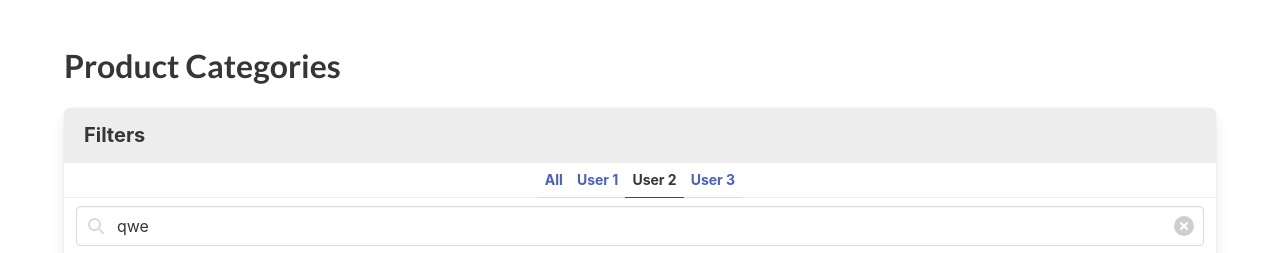
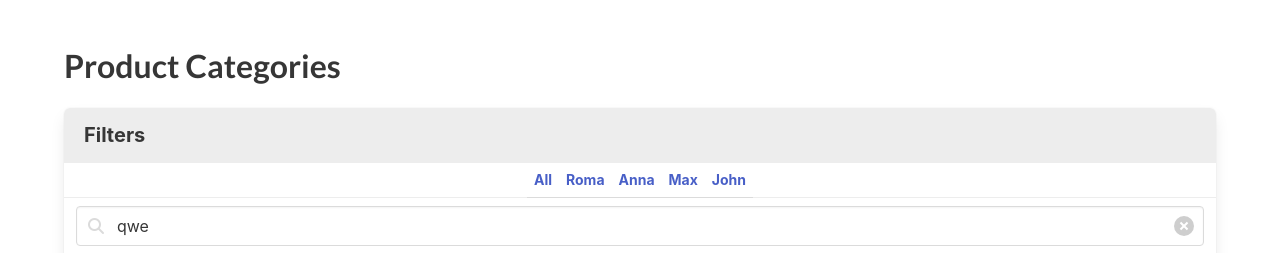
Before and after one commit to alexandra-protyanova/fe_aug23_product-categories-practice, a React (Create React App) app: page / in a window 1280 px wide. Shown: the top 253 px of the page. Built offline with nearby package versions, Linux system fonts and the light colour scheme.

Commit message:
complete task 2

```diff
--- a/src/App.jsx
+++ b/src/App.jsx
@@ -1,5 +1,5 @@
 /* eslint-disable jsx-a11y/accessible-emoji */
-import React from 'react';
+import React, { useState } from 'react';
 import './App.scss';
 
 import usersFromServer from './api/users';
@@ -13,7 +13,30 @@ import productsFromServer from './api/products';
 //   return null;
 // });
 
-export const App = () => (
+function setFilteredProducts(productList, { selectedUser }) {
+  const filteredUsers
+  = usersFromServer.filter(user => user.name
+  === selectedUser || selectedUser === 'All');
+  const filteredCategories
+  = categoriesFromServer.filter(
+    category => filteredUsers.find(user => user.id === category.ownerId),
+  );
+  const filteredProducts
+  = productList.filter(
+    product => filteredCategories.find(
+      category => category.id === product.categoryId,
+    ),
+  );
+
+  return filteredProducts;
+}
+
+export const App = () => {
+  const [selectedUser, setSelectedUser] = useState('All');
+  const filteredProducts
+  = setFilteredProducts(productsFromServer, { selectedUser });
+
+  return (
     <div className="section">
       <div className="container">
         <h1 className="title">Product Categories</h1>
@@ -26,31 +49,21 @@ export const App = () => (
               <a
                 data-cy="FilterAllUsers"
                 href="#/"
+                onClick={() => setSelectedUser('All')}
               >
                 All
               </a>
 
+              {usersFromServer.map(user => (
                 <a
                   data-cy="FilterUser"
                   href="#/"
+                  key={user.id}
+                  onClick={() => setSelectedUser(user.name)}
                 >
-              User 1
+                  {user.name}
                 </a>
-
-            <a
-              data-cy="FilterUser"
-              href="#/"
-              className="is-active"
-            >
-              User 2
-            </a>
-
-            <a
-              data-cy="FilterUser"
-              href="#/"
-            >
-              User 3
-            </a>
+              ))}
             </p>
 
             <div className="panel-block">
@@ -193,7 +206,7 @@ export const App = () => (
             </thead>
 
             <tbody>
-            {productsFromServer.map((product) => {
+              {filteredProducts.map((product) => {
                 const category = categoriesFromServer.find(
                   searchedCategory => searchedCategory.id
                   === product.categoryId,
@@ -227,3 +240,4 @@ export const App = () => (
       </div>
     </div>
   );
+};
```
Lines whose indentation alone changed are shown as unchanged.
